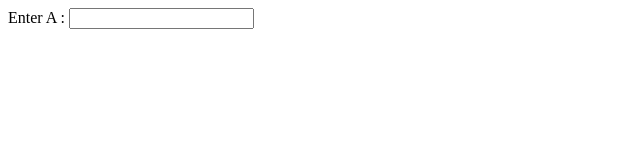
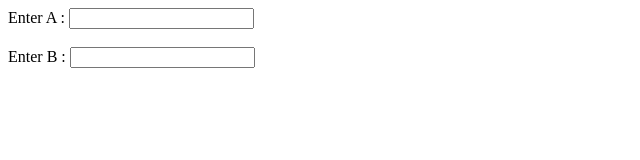
Before and after one commit to Md-Arshad22/Calc, a plain HTML site: page index.html in a window 1280 px wide. Shown: the whole page, without its empty margins (0-640 px from the left). Drawn offline with Linux system fonts and the light colour scheme.

Commit message:
Update index.html

```diff
--- a/index.html
+++ b/index.html
@@ -1,4 +1,7 @@
 <body>
   Enter A :
   <input type = "text" id="A"><br><br>
+  Enter B :
+  <input type = "text" id="B"> <br><br>
+
 </body>
```
